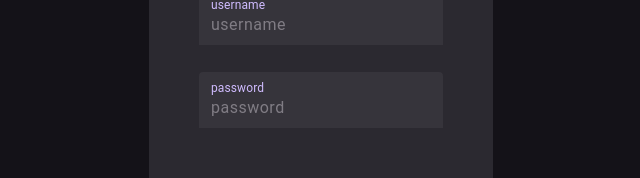
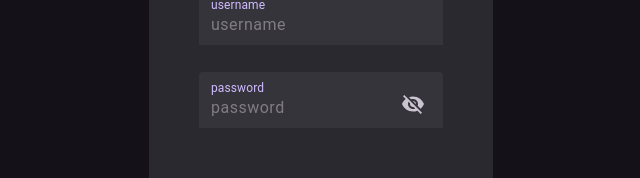
Before and after one commit to ReyhaneBstp/task_manager, a React (Vite) app: page /login in a window 1280 px wide. Shown: the part 321-499 px from the top of the page, without its empty margins (327-967 px from the left). Built offline with nearby package versions, Linux system fonts and the light colour scheme; data requests are answered from the project's data file.

Commit message:
[style] changed the icons of login page

```diff
--- a/package.json
+++ b/package.json
@@ -13,6 +13,7 @@
     "@emotion/react": "^11.11.1",
     "@emotion/styled": "^11.11.0",
     "@material-ui/core": "^4.12.4",
+    "@mui/icons-material": "^5.14.19",
     "@mui/material": "^5.14.18",
     "axios": "^1.6.2",
     "jsonwebtoken": "^9.0.2",
--- /dev/null
+++ b/src/icons/DeleteInput.tsx
@@ -0,0 +1,9 @@
+const DeleteInput = () => {
+    return (
+        <svg xmlns="http://www.w3.org/2000/svg" width="24" height="24" viewBox="0 0 24 24" fill="none">
+        <path fill-rule="evenodd" clip-rule="evenodd" d="M12 2C6.47 2 2 6.47 2 12C2 17.53 6.47 22 12 22C17.53 22 22 17.53 22 12C22 6.47 17.53 2 12 2ZM12 20C7.59 20 4 16.41 4 12C4 7.59 7.59 4 12 4C16.41 4 20 7.59 20 12C20 16.41 16.41 20 12 20ZM12 10.59L15.59 7L17 8.41L13.41 12L17 15.59L15.59 17L12 13.41L8.41 17L7 15.59L10.59 12L7 8.41L8.41 7L12 10.59Z" fill="#CAC4D0"/>
+        </svg>
+    );
+}
+
+export default DeleteInput;
--- a/src/pages/login/Login.tsx
+++ b/src/pages/login/Login.tsx
@@ -8,6 +8,10 @@ import { generateFakeToken } from '../../auth/AuthService';
 import { useHistory } from 'react-router-dom';
 import { validateUsername , validatePassword } from '../../utilities/validateInputs';
 import  axios  from 'axios';
+import DeleteInput from '../../icons/DeleteInput';
+import Visibility from '@mui/icons-material/Visibility';
+import VisibilityOff from '@mui/icons-material/VisibilityOff';
+import IconButton from '@mui/material/IconButton';
 
 interface User {
     username: string;
@@ -20,6 +24,8 @@ interface User {
 const Login = () => {
     const [username, setUsername] = useState <string>('');
     const [password, setPassword] = useState <string>('');
+    const [showCloseIcon, setshowCloseIcon] = useState <boolean>(false);
+    const [showPassword, setShowPassword] = useState <boolean>(false);
     const [usernameError, setUsernameError]  = useState <boolean>(false);
     const [usernameErrorMsg, setUsernameErrorMsg] = useState <string>('');
     const [passwordError, setPasswordError] = useState <boolean>(false);
@@ -42,10 +48,25 @@ const Login = () => {
 
     const handleUsernameChange = (e: React.ChangeEvent<HTMLInputElement>) => {
         setUsername(e.target.value);
+        if(e.target.value !== ''){
+            setshowCloseIcon(true);
+        }
+        else{
+            setshowCloseIcon(false);
+        }
     };
     const handlePasswordChange = (e: React.ChangeEvent<HTMLInputElement>) => {
         setPassword(e.target.value);
     };
+
+    const handleDeleteInput : ()=> void =()=>{
+        setUsername('');
+        setshowCloseIcon(false);
+    }
+
+    const handleTogglePasswordVisibility = () => {
+        setShowPassword((prevShowPassword) => !prevShowPassword);
+      };
 
     const goToSignup :() => void = ()=>{
         history.push('/signup');
@@ -100,6 +121,10 @@ const Login = () => {
             <div className="login-container">
                 <form className='login-form'>
                     <div className='inputs-container'>
+                    <div onClick={handleDeleteInput} className={`input-icon ${showCloseIcon ? 'show' : ''}`}>
+                        <DeleteInput/>
+                    </div>
+
                         <TextField
                         className='inputs'
                         label="username"
@@ -108,6 +133,7 @@ const Login = () => {
                         error={usernameError}
                         helperText={usernameErrorMsg}
                         onChange={handleUsernameChange}
+                        value={username}
                         InputLabelProps={{
                             style: { color: 'var(--m-3-sys-dark-primary, #D0BCFF)'},
                             shrink: true,
@@ -117,10 +143,20 @@ const Login = () => {
                     </div>
 
                     <div className='inputs-container'>
+                    <div onClick={handleTogglePasswordVisibility} className={`password-icon ${showPassword ? 'show' : ''}`}>
+                        <IconButton
+                            edge='end'
+                            aria-label='toggle password visibility'
+                            style={{ color: '#CAC4D0' , marginBottom:'8px'}}
+                        >
+                            {showPassword ? <Visibility /> : <VisibilityOff />}
+                        </IconButton>
+                    </div>
+
                         <TextField
                         className='inputs'
                         label="password"
-                        type="password"
+                        type={showPassword ? 'text' : 'password'}
                         placeholder='password'
                         autoComplete="current-password"
                         variant="filled"
@@ -131,6 +167,7 @@ const Login = () => {
                             style: { color: 'var(--m-3-sys-dark-primary, #D0BCFF)'},
                             shrink: true,
                         }}
+
                         />
                     </div>
 
--- a/src/pages/login/login.scss
+++ b/src/pages/login/login.scss
@@ -7,9 +7,38 @@
         .login-form{
         @include formStyle;
         .inputs-container{
+            position: relative;
+            .input-icon{
+                position: absolute;
+                z-index: 15;
+                right: 16px;
+                top: 16px;
+                cursor: pointer;
+                opacity: 0;
+                transition: opacity 0.8s;
+
+            }
+            .input-icon.show {
+                opacity: 1;
+            }
+            .password-icon{
+                position: absolute;
+                z-index: 15;
+                right: 16px;
+                top: 16px;
+                cursor: pointer;
+                width: 40px;
+                height: 40px;
+                display: flex;
+                justify-content: center;
+                align-items: center;
+
+
+            }
             .MuiInputBase-input{
                 @include inputStyles;
             }
+
         }
     }
     .button-box{
```
Also changed, not shown: src/icons/EyeIcon.tsx (added, +9 -0 lines), 1 other file (tests, documents, lock files or other folders).
